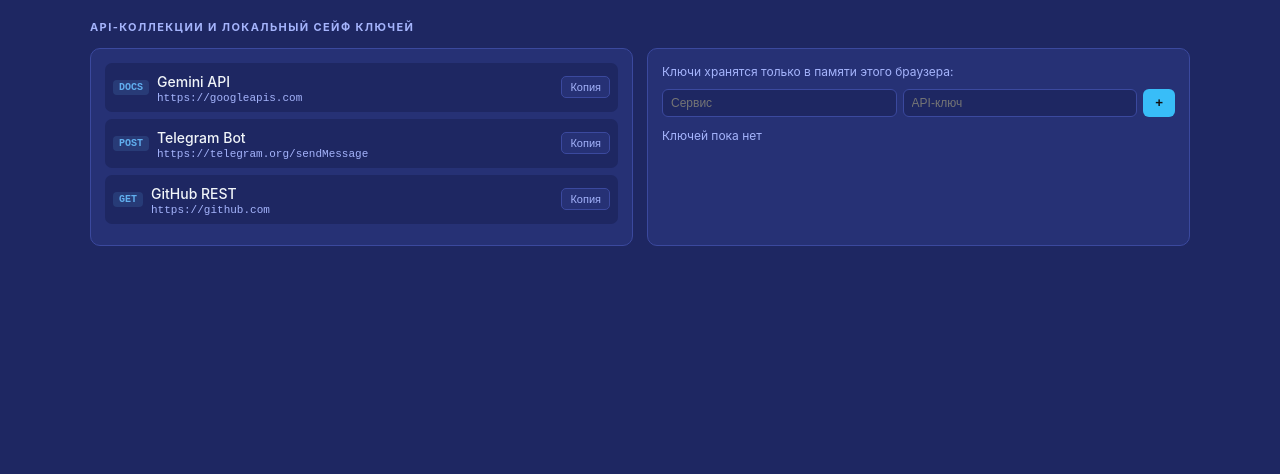
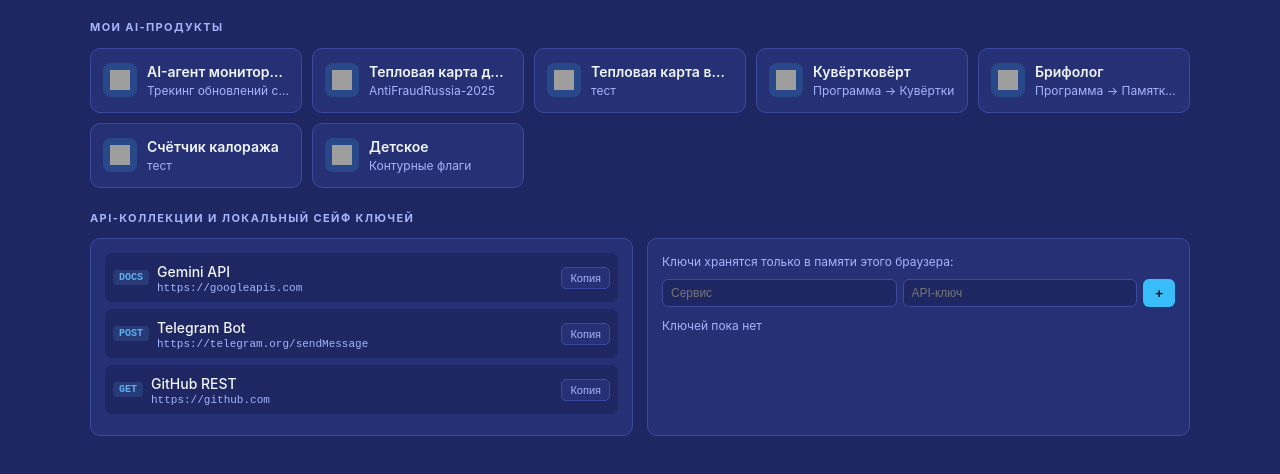
Before and after one commit to abbudda-pixel/Launcher_1, a plain HTML site: page index.html in a window 1280 px wide. Shown: the part 382-856 px from the top of the page. Before the commit the page ends 800 px from the top, so only its background shows below. Drawn offline with Linux system fonts and the light colour scheme; grey boxes are pictures that could not be loaded.

Commit message:
Update index.html

```diff
--- a/index.html
+++ b/index.html
@@ -53,6 +53,8 @@ h1{font-size:28px;font-weight:700}
   <div id="d">
     <div class="sec">Приложения и сервисы</div>
     <div class="grid" id="apps"></div>
+    <div class="sec">Мои AI-продукты</div>
+    <div class="grid" id="ai"></div>
     <div class="sec">API-коллекции и локальный сейф ключей</div>
     <div class="cols">
       <div class="box"><div id="apis"></div></div>
@@ -79,7 +81,16 @@ const CFG={
     {n:"Miro",d:"Схемы",u:"https://miro.com",i:"https://jsdelivr.net"},
     {n:"Postman",d:"Запросы API",u:"https://postman.co",i:"https://jsdelivr.net"}
   ],
-  apis:[
+  ai:[
+    {n:"AI-агент мониторинга",d:"Трекинг обновлений сайта AntiFraudRussia-2026",u:"https://...",i:"https://jsdelivr.net"},
+    {n:"Тепловая карта деловой программы",d:"AntiFraudRussia-2025",u:"https://...",i:"https://jsdelivr.net"},
+    {n:"Тепловая карта вебинара",d:"тест",u:"https://...",i:"https://jsdelivr.net"},
+    {n:"Кувёртковёрт",d:"Программа -> Кувёртки",u:"https://...",i:"https://jsdelivr.net"},
+    {n:"Брифолог",d:"Программа -> Памятка спикеру",u:"https://...",i:"https://jsdelivr.net"},
+    {n:"Счётчик калоража",d:"тест",u:"https://...",i:"https://jsdelivr.net"},
+    {n:"Детское",d:"Контурные флаги",u:"https://t.me...",i:"https://jsdelivr.net"}
+],
+apis:[
     {m:"DOCS",t:"Gemini API",u:"https://google.dev",c:"https://googleapis.com"},
     {m:"POST",t:"Telegram Bot",u:"https://telegram.org",c:"https://telegram.org<TOKEN>/sendMessage"},
     {m:"GET",t:"GitHub REST",u:"https://github.com",c:"https://github.com"}
@@ -111,6 +122,7 @@ function ren(f=""){
   const s=f.toLowerCase();
   $("apps").innerHTML=CFG.apps.filter(a=>(a.n+a.d).toLowerCase().includes(s)).map(a=>`<a class="card" href="${a.u}" target="${a.u.startsWith('http')?'_blank':'_self'}"><div class="ico"><img src="${a.i}" onerror="this.remove()"></div><div style="min-width:0"><div style="font-weight:600;white-space:nowrap;overflow:hidden;text-overflow:ellipsis">${a.n}</div><div style="font-size:12px;color:var(--m);white-space:nowrap;overflow:hidden;text-overflow:ellipsis">${a.d}</div></div></a>`).join("");
   $("apis").innerHTML=CFG.apis.filter(a=>(a.t+a.c).toLowerCase().includes(s)).map(a=>`<div class="row"><div style="display:flex;align-items:center;gap:8px;min-width:0"><span class="mth">${a.m}</span><div style="min-width:0"><a href="${a.u}" target="_blank" style="color:var(--t);text-decoration:none;font-weight:500;display:block">${a.t}</a><div style="font:11px monospace;color:var(--m);overflow:hidden;text-overflow:ellipsis">${a.c}</div></div></div><button class="btn" onclick="cp('${a.c}')">Копия</button></div>`).join("");
+  $("ai").innerHTML=CFG.ai.filter(a=>(a.n+a.d).toLowerCase().includes(s)).map(a=>`<a class="card" href="${a.u}" target="${a.u.startsWith('http')?'_blank':'_self'}"><div class="ico">${a.i?`<img src="${a.i}" onerror="this.remove()">`:a.n}</div><div style="min-width:0"><div style="font-weight:600;white-space:nowrap;overflow:hidden;text-overflow:ellipsis">${a.n}</div><div style="font-size:12px;color:var(--m);white-space:nowrap;overflow:hidden;text-overflow:ellipsis">${a.d}</div></div></a>`).join("");
   $("port").innerHTML=CFG.port.filter(x=>(x.t+x.d+x.g).toLowerCase().includes(s)).map(x=>`<div class="wcard"><div>${x.g.map(g=>`<span class="tag">${g}</span>`).join("")}</div><h3 style="font-size:16px">${x.t}</h3><p style="font-size:13px;color:var(--m);flex:1">${x.d}</p><a href="${x.u}" target="_blank" class="btn" style="text-align:center;padding:8px;text-decoration:none;color:var(--t)">Открыть →</a></div>`).join("");
   const v=JSON.parse(localStorage.getItem(K)||"[]").filter(x=>x.n.toLowerCase().includes(s));
   $("vl").innerHTML=v.map((x,i)=>`<div class="row"><div><b>${x.n}</b><div style="font:11px monospace;color:var(--m)">••••${x.v.slice(-4)}</div></div><div><button class="btn" onclick="cp('${x.v}','Ключ скопирован')">Ключ</button> <button class="btn" onclick="delK(${i})">✕</button></div></div>`).join("")||`<div style="font-size:12px;color:var(--m)">Ключей пока нет</div>`;
```
